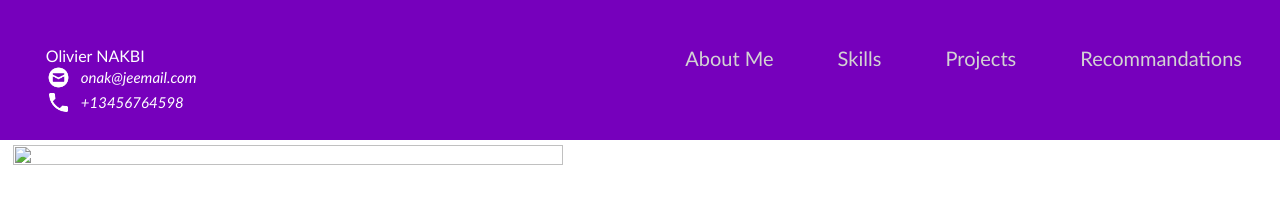
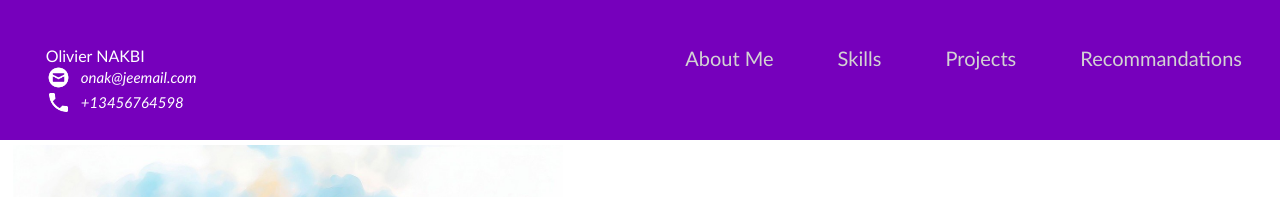
Before and after one commit to OlivierRennes/Olivier_Portofolio, a plain HTML site: page index.html in a window 1280 px wide. Shown: the top 197 px of the page. Drawn offline with Linux system fonts and the light colour scheme.

Commit message:
Update index.html
add html_finalprojimages/ to mouse-9060354_1280.jpg

```diff
--- a/index.html
+++ b/index.html
@@ -35,7 +35,7 @@
     <!-- About Me -->
     <section id="about-me" class="container">
       <div>
-        <img src="mouse-9060354_1280.jpg" class="profile_image"/>
+        <img src="html_finalprojimages/mouse-9060354_1280.jpg" class="profile_image"/>
       </div>
 
       <div>
```
